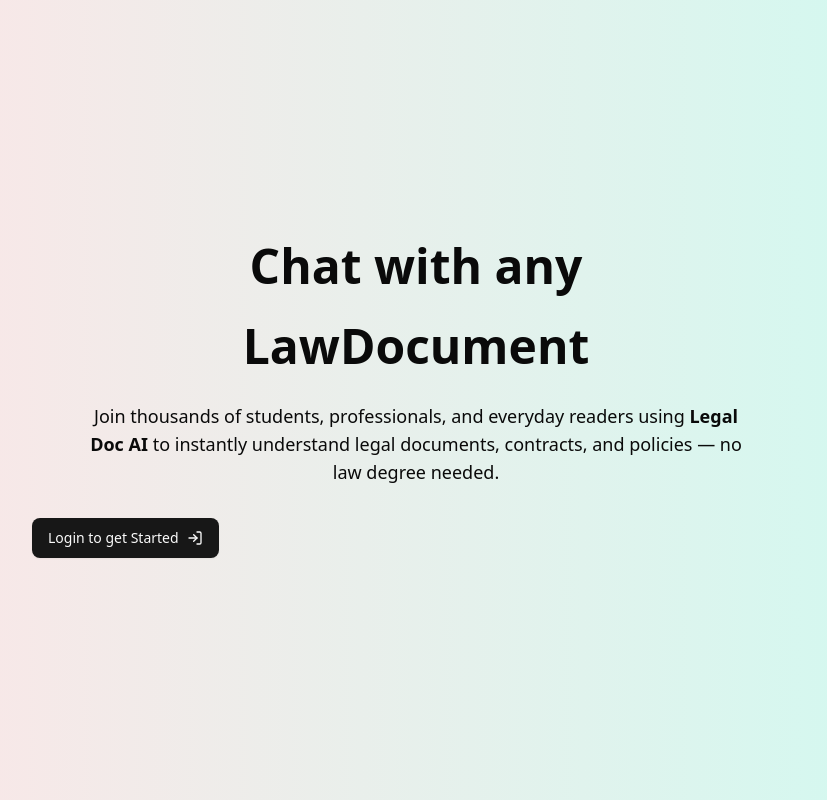
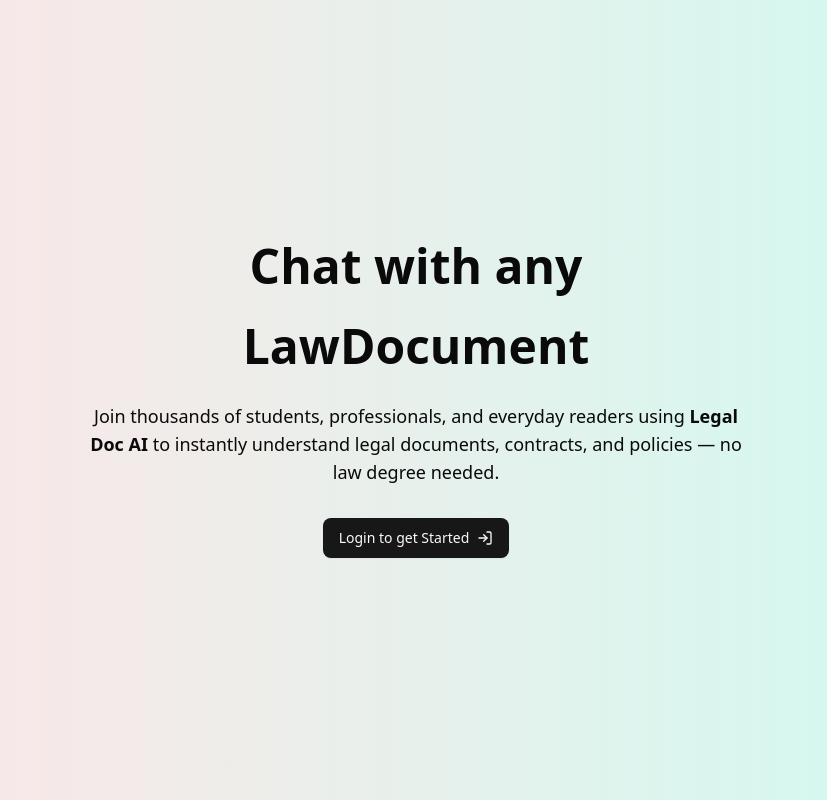
Before and after one commit to abdkhan-git/lawdoc-ai, a Next.js app: page / in a window 1280 px wide. Shown: the whole page, without its empty margins (224-1051 px from the left). Built offline with nearby package versions, Linux system fonts and the light colour scheme; no server answers.

Commit message:
Center Login Button on Home Page

```diff
--- a/src/app/page.tsx
+++ b/src/app/page.tsx
@@ -40,9 +40,9 @@
           </p>
 
           {/* File Upload or Login */}
-          <div className="mt-8">
+          <div className="mt-8 flex justify-center">
             {isAuth ? (
-              <FileUpload /> // ✅ Renders actual component
+              <FileUpload />
             ) : (
               <Link href="/sign-in">
                 <Button size="lg" className="flex items-center gap-2">
```
